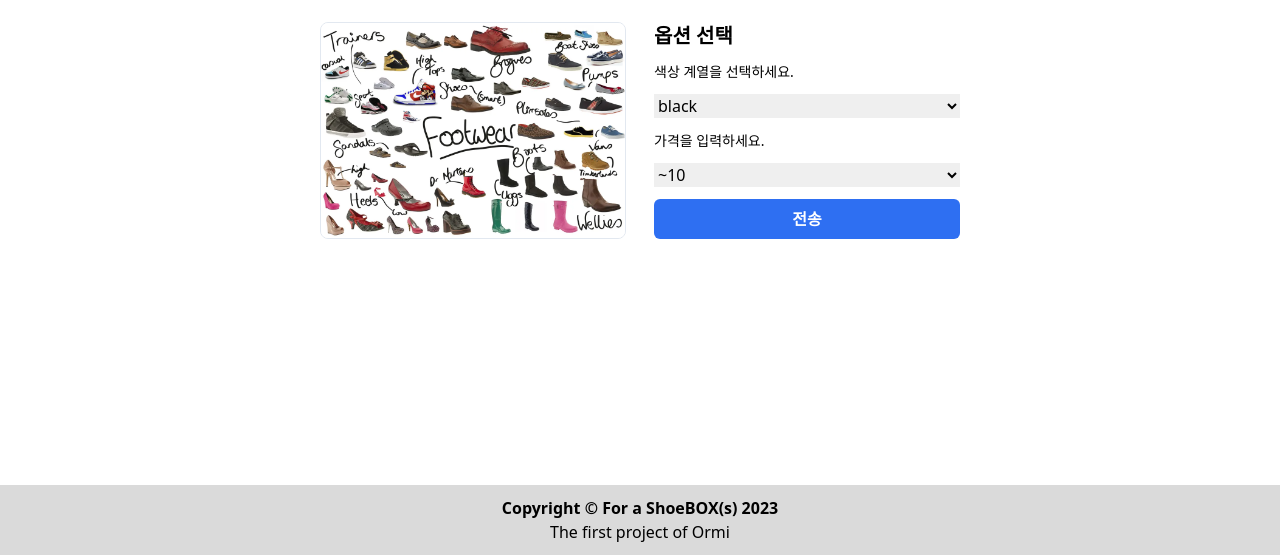
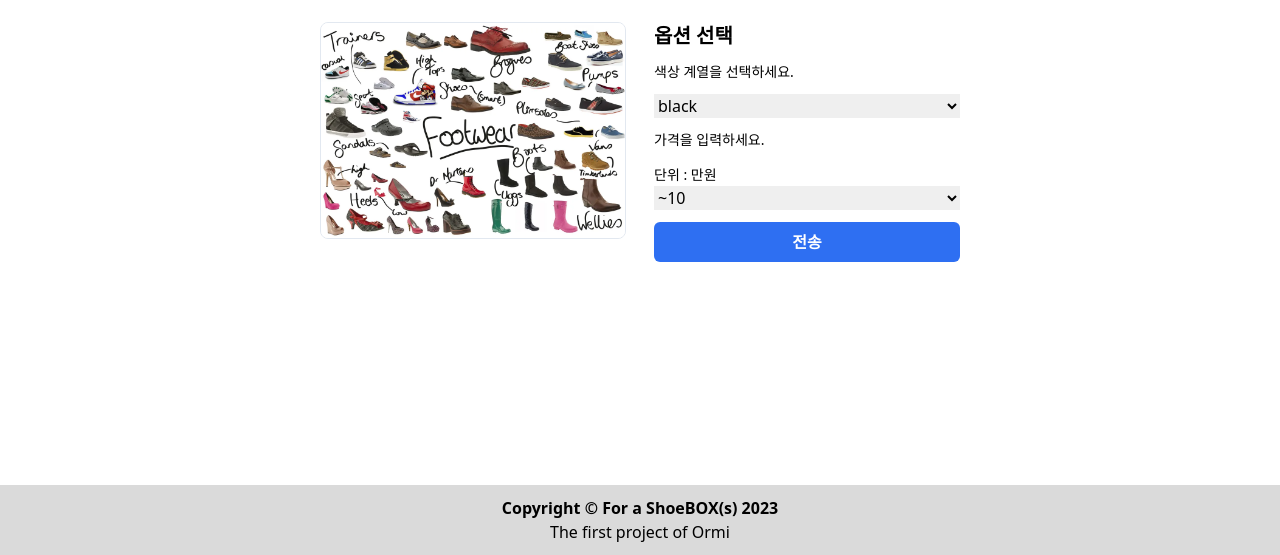
Before and after one commit to qjatjr1285/OrmiProject1, a plain HTML site: page index.html in a window 1280 px wide. Shown: the part 245-800 px from the top of the page. Drawn offline with nearby package versions, Linux system fonts and the light colour scheme.

Commit message:
가격 단위 설명 추가

```diff
--- a/index.html
+++ b/index.html
@@ -63,6 +63,7 @@
 
                         <div class="price mb-3">
                             <p class="text-sm mb-3">가격을 입력하세요.</p>
+                            <label class="text-sm">단위 : 만원</label>
                             <select class="w-full" id="select_price">
                                 <option class="w-8 h-8 text-black border border-slate-300" value="~10">~10</option>
                                 <option class="w-8 h-8 text-black border border-slate-300" value="10~30">10~30</option>
```
